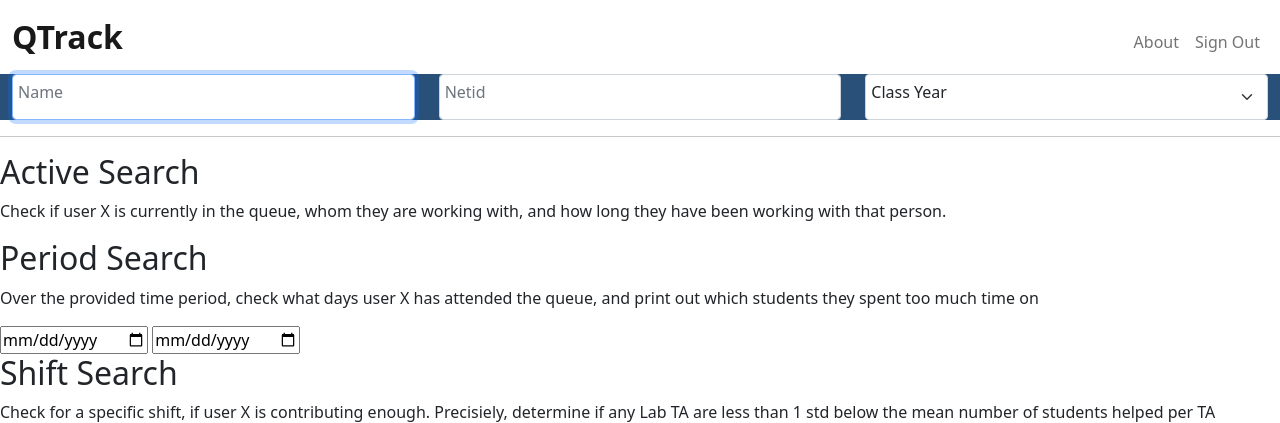
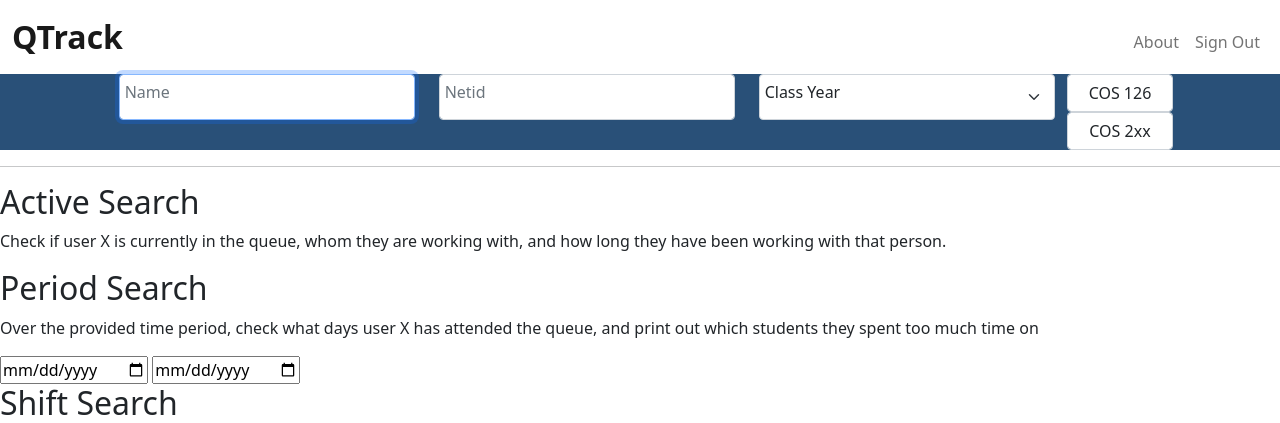
Before and after one commit to jdapaah/LabQTrack, a Flask app: page / in a window 1280 px wide. Shown: the top 423 px of the page. Run offline with Flask 2, Linux system fonts and the light colour scheme; the visitor is signed in with stand-in values (Sample User, id 1).

Commit message:
change minimum to 2 and add 126/2xx button

```diff
--- a/server.py
+++ b/server.py
@@ -71,6 +71,15 @@ def remove_student():
     netid = request.args.get('netid')
     netids = request.args.get('sel').split(',')
     netids.remove(netid)
+    return update_student(netids)
+
+@app.route('/coursestudents', methods=['GET'])
+def course_students():
+    course = request.args.get('course')
+    if course == '126':
+        netids=[netid for netid in full_roster if '126' in full_roster[netid]['courses']]
+    elif course == '2xx':
+        netids=[netid for netid in full_roster if '226' in full_roster[netid]['courses']]
     return update_student(netids)
 
 
@@ -156,9 +165,9 @@ def about_page():
     return make_response(html)
 
 
-def period(start_str, end_str, selected_students):
+def period(start_str, end_str, netids):
     ret = {}
-    for netid in selected_students:
+    for netid in netids:
         url = "https://www.labqueue.io/api/v1/requests/query/"
         payload = {"is_open": "false",
                    "created_after": start_str,
@@ -178,7 +187,7 @@ def period(start_str, end_str, selected_students):
                 ta = datetime.strptime(
                     sess['time_accepted'], DATE_TIME_FORMAT_STR)
                 length = (tc - ta).seconds // 60
-                if length < 5:
+                if length < 2:
                     continue
                 day: str = sess['time_accepted'][:10]
                 if day not in student_ret['days']:
@@ -204,9 +213,9 @@ def shift():
     return {}
 
 
-def active(selected_students):
+def active(netids):
     ret = {'present': [], 'absent': []}
-    for netid in selected_students:
+    for netid in netids:
         url = "https://www.labqueue.io/api/v1/requests/query/"
 
         current_time_obj = datetime.now()
@@ -266,7 +275,8 @@ def fill_roster():
             # some faculty grad_year values (cmorretti) are null instead of 0
             d['grad_year'] = d['grad_year'] if d['grad_year'] != None else 0
             ret[d['netid']] = {'name': d['full_name'],
-                               'year': d['grad_year'] % 100 + 2000}  # some grad_year_values are 24 vs 2024
+                               'year': d['grad_year'] % 100 + 2000, # some grad_year_values are 24 vs 2024
+                               'courses': [s[-3:] for s in d['courses']]}
         roster_url = full_dict['next']
     return ret
 
--- a/static/searchbar.js
+++ b/static/searchbar.js
@@ -97,5 +97,35 @@ function setup() {
    $('#nameID').on('input', getSearchResults);
    $('#netID').on('input', getSearchResults);
    $('#yearID').on('input', getSearchResults);
+   $('#all126').click(() => {
+      if (request != null)
+         request.abort();
+
+      request = $.ajax(
+         {
+            type: 'GET',
+            url: '/coursestudents?course=126',
+            success: (res) => {
+               $('#selectedStudents').html(res)
+               updateMetrics()
+            }
+         }
+      );
+   })
+   $('#all2xx').click(() => {
+      if (request != null)
+         request.abort();
+
+      request = $.ajax(
+         {
+            type: 'GET',
+            url: '/coursestudents?course=2xx',
+            success: (res) => {
+               $('#selectedStudents').html(res)
+               updateMetrics()
+            }
+         }
+      );
+   })
 }
 $('document').ready(setup);
--- a/templates/searchbar.html
+++ b/templates/searchbar.html
@@ -1,12 +1,13 @@
 <div class="container-fluid" id='SearchBar' style="background-color:#295078; color:white">
    <div class="row">
-      <div class="col-sm-4">
+      <div class="col-sm-1"></div>
+      <div class="col-sm-3">
          <input placeholder="Name" id="nameID" class="form-control searchinput" autofocus>
       </div>
-      <div class="col-sm-4">
+      <div class="col-sm-3">
          <input placeholder="Netid" id="netID" class="form-control searchinput">
       </div>
-      <div class="col-sm-4">
+      <div class="col-sm-3">
          <select class="form-select searchinput" id="yearID" name="year">
             <!-- <option selected disabled hidden value="-1">Class Year</option> -->
             <option selected value="-1">Class Year</option>
@@ -17,6 +18,15 @@
             <option value="2000">Faculty</option>
          </select>
       </div>
+      <div class="col-sm-1">
+         <div class="row">
+            <button class="form-control primary" id="all126">COS 126</button>
+         </div>
+         <div class="row">
+            <button class="form-control primary" id="all2xx">COS 2xx</button>
+         </div>
+      </div>
+      <div class="col-sm-1"></div>
    </div>
 </div>
 <div class="container-fluid" id="searchresults"></div>
```
